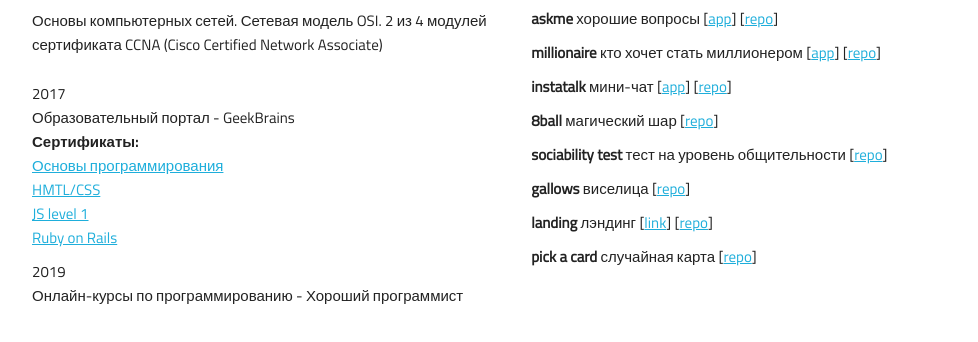
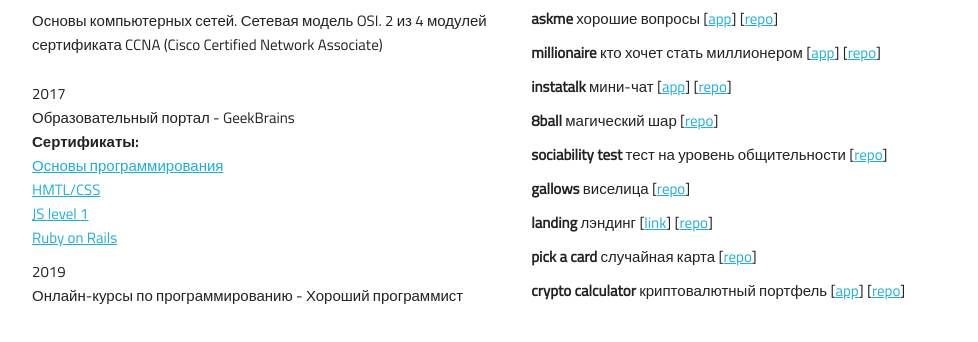
Before and after one commit to preql/cv, a plain HTML site: page index.html in a window 1280 px wide. Shown: the part 786-1128 px from the top of the page, without its empty margins (128-1106 px from the left). Drawn offline with Linux system fonts and the light colour scheme.

Commit message:
add project to projects

```diff
--- a/index.html
+++ b/index.html
@@ -91,6 +91,7 @@
           <li><b>gallows</b> виселица [<a href="https://github.com/preql/gallows">repo</a>]</li>
           <li><b>landing</b> лэндинг [<a href="https://preql.github.io/landing/">link</a>] [<a href="https://github.com/preql/landing">repo</a>]</li>
           <li><b>pick a card</b> случайная карта [<a href="https://github.com/preql/pick_a_card">repo</a>]</li>
+          <li><b>crypto calculator</b> криптовалютный портфель [<a href="https://crypt-calc.herokuapp.com/">app</a>] [<a href="https://github.com/preql/crypto-calculator">repo</a>]</li>
         </ul>
     </div>
   </div>
```
